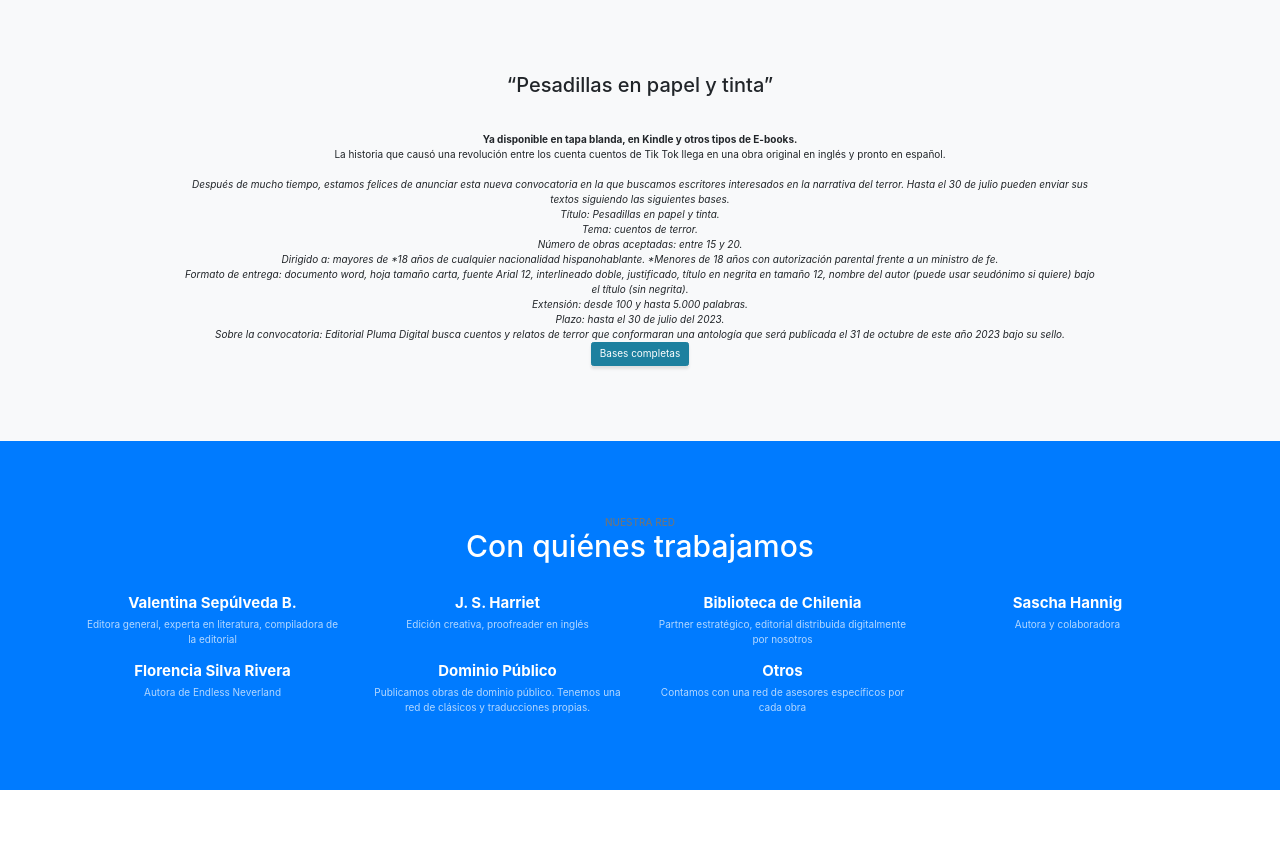
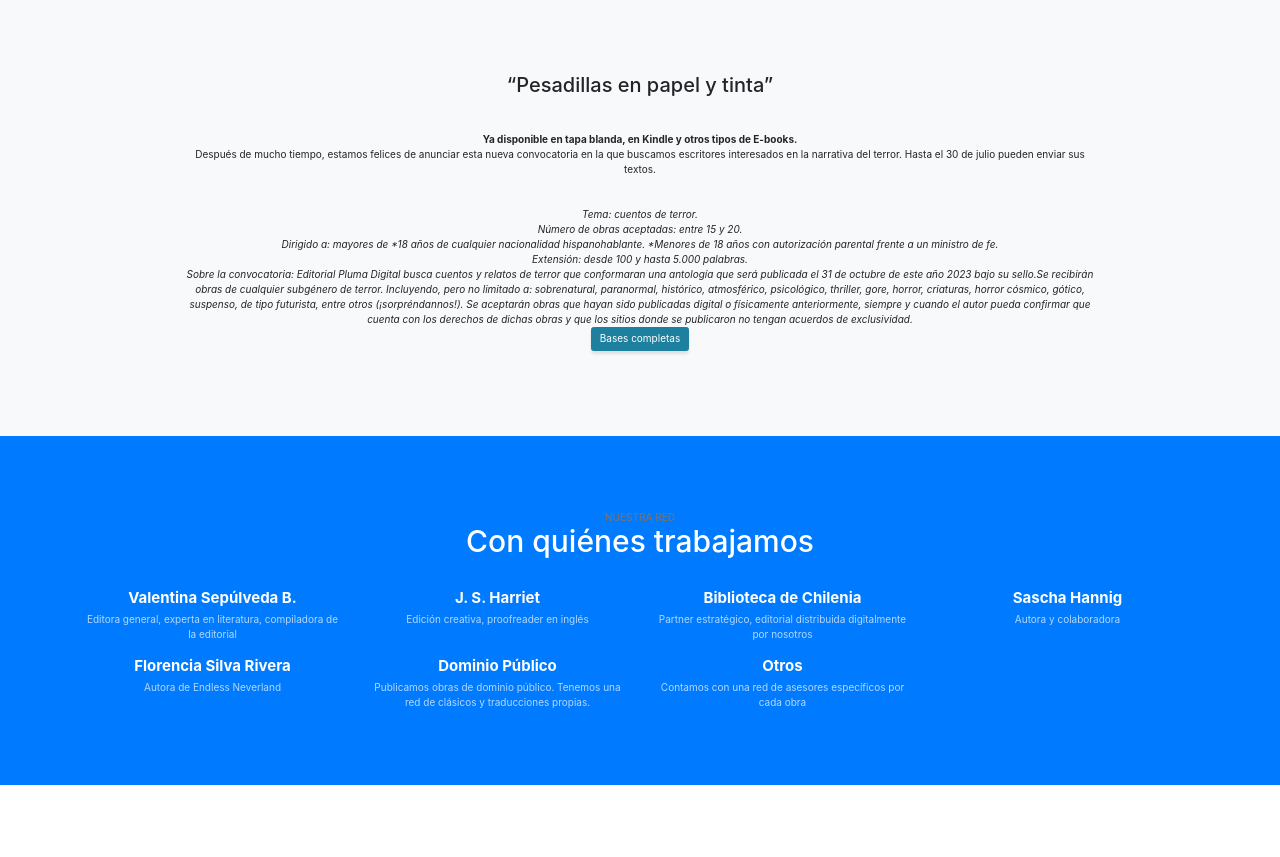
Before and after one commit to Saschannig/eplumadigital, a website with bundled scripts: page index.html in a window 1280 px wide. Shown: the part 2869-3726 px from the top of the page. Built offline with nearby package versions, Linux system fonts and the light colour scheme; files whose address does not match are found by name.

Commit message:
Update index.html

```diff
--- a/index.html
+++ b/index.html
@@ -205,13 +205,11 @@
 
 <b>Ya disponible en tapa blanda, en Kindle y otros tipos de E-books.</b>
 <br>
-La historia que causó una revolución entre los cuenta cuentos de Tik Tok llega en una obra original en inglés y pronto en español.
+Después de mucho tiempo, estamos felices de anunciar esta nueva convocatoria en la que buscamos escritores interesados en la narrativa del terror. Hasta el 30 de julio pueden enviar sus textos.
 <br>
             <img class="img-fluid" src="img/bg-callout3.jpg" alt="">
           </a>
-<br><i> Después de mucho tiempo, estamos felices de anunciar esta nueva convocatoria en la que buscamos escritores interesados en la narrativa del terror. Hasta el 30 de julio pueden enviar sus textos siguiendo las siguientes bases.
-
- <br>Título: Pesadillas en papel y tinta.
+<br><i>
 
  <br>Tema: cuentos de terror.
 
@@ -219,14 +217,12 @@ La historia que causó una revolución entre los cuenta cuentos de Tik Tok llega
 
  <br>Dirigido a: mayores de *18 años de cualquier nacionalidad hispanohablante. *Menores de 18 años con autorización parental frente a un ministro de fe.
 
- <br>Formato de entrega: documento word, hoja tamaño carta, fuente Arial 12, interlineado doble, justificado, título en negrita en tamaño 12, nombre del autor (puede usar seudónimo si quiere) bajo el título (sin negrita).
-
  <br>Extensión: desde 100 y hasta 5.000 palabras.
 
- <br>Plazo: hasta el 30 de julio del 2023.
+ <br> Sobre la convocatoria: Editorial Pluma Digital busca cuentos y relatos de terror que conformaran una antología que será publicada el 31 de octubre de este año 2023 bajo su sello.Se recibirán obras de cualquier subgénero de terror. Incluyendo, pero no limitado a: sobrenatural, paranormal, histórico, atmosférico, psicológico, thriller, gore, horror, criaturas, horror cósmico, gótico, suspenso, de tipo futurista, entre otros (¡sorpréndannos!).
 
- <br> Sobre la convocatoria: Editorial Pluma Digital busca cuentos y relatos de terror que conformaran una antología que será publicada el 31 de octubre de este año 2023 bajo su sello. </i>
-  <a class="btn btn-primary btn-xl js-scroll-trigger" href="https://medium.com/editorial-pluma-digital/convocatoria-antolog%C3%ADa-pesadillas-en-papel-y-tinta-b9c1a5d2784d">Bases completas</a>
+Se aceptarán obras que hayan sido publicadas digital o físicamente anteriormente, siempre y cuando el autor pueda confirmar que cuenta con los derechos de dichas obras y que los sitios donde se publicaron no tengan acuerdos de exclusividad. </i>
+  <p><a class="btn btn-primary btn-xl js-scroll-trigger" href="https://medium.com/editorial-pluma-digital/convocatoria-antolog%C3%ADa-pesadillas-en-papel-y-tinta-b9c1a5d2784d">Bases completas</a> </p>
     </div>
 
         </div>
```
